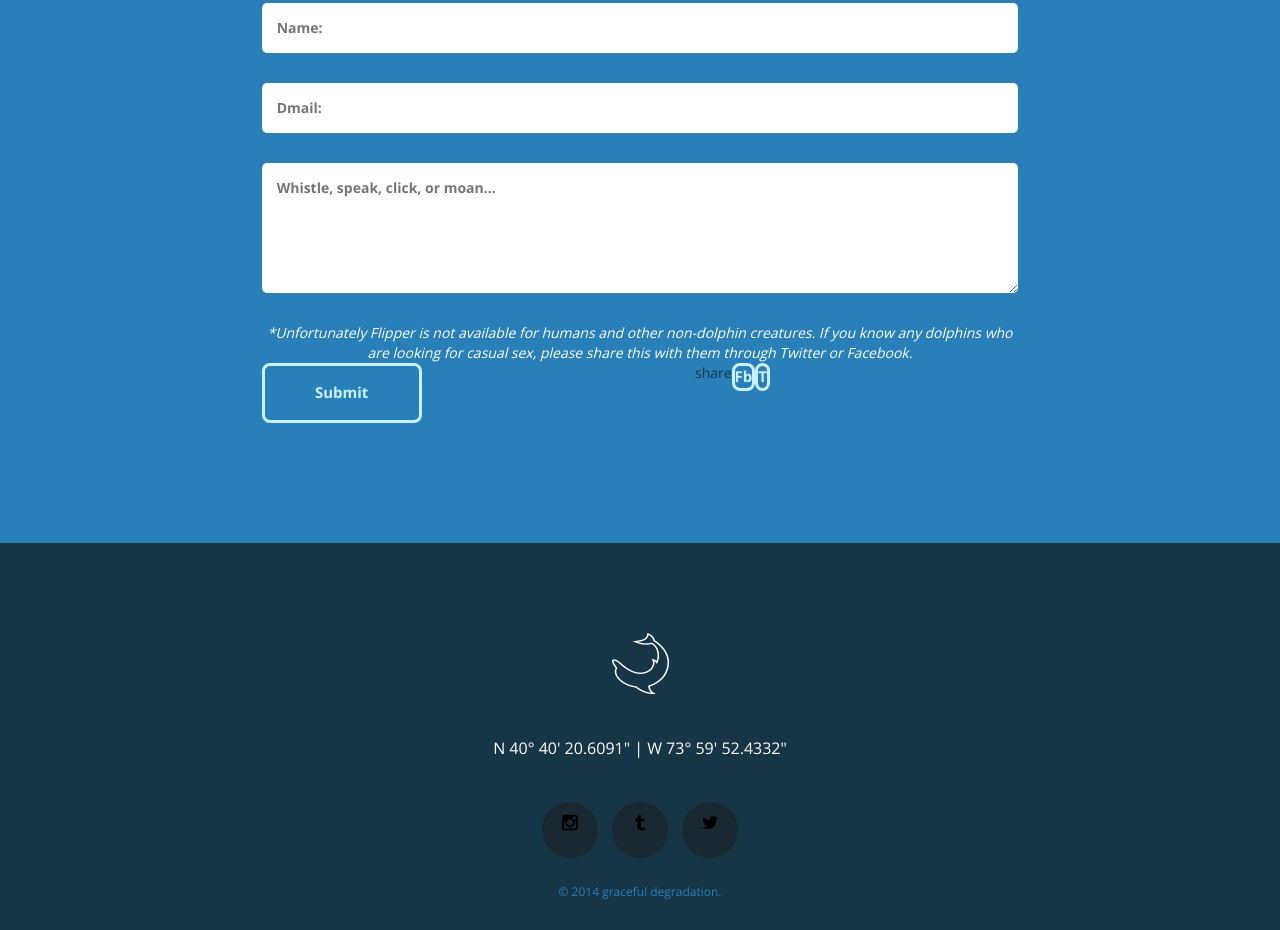
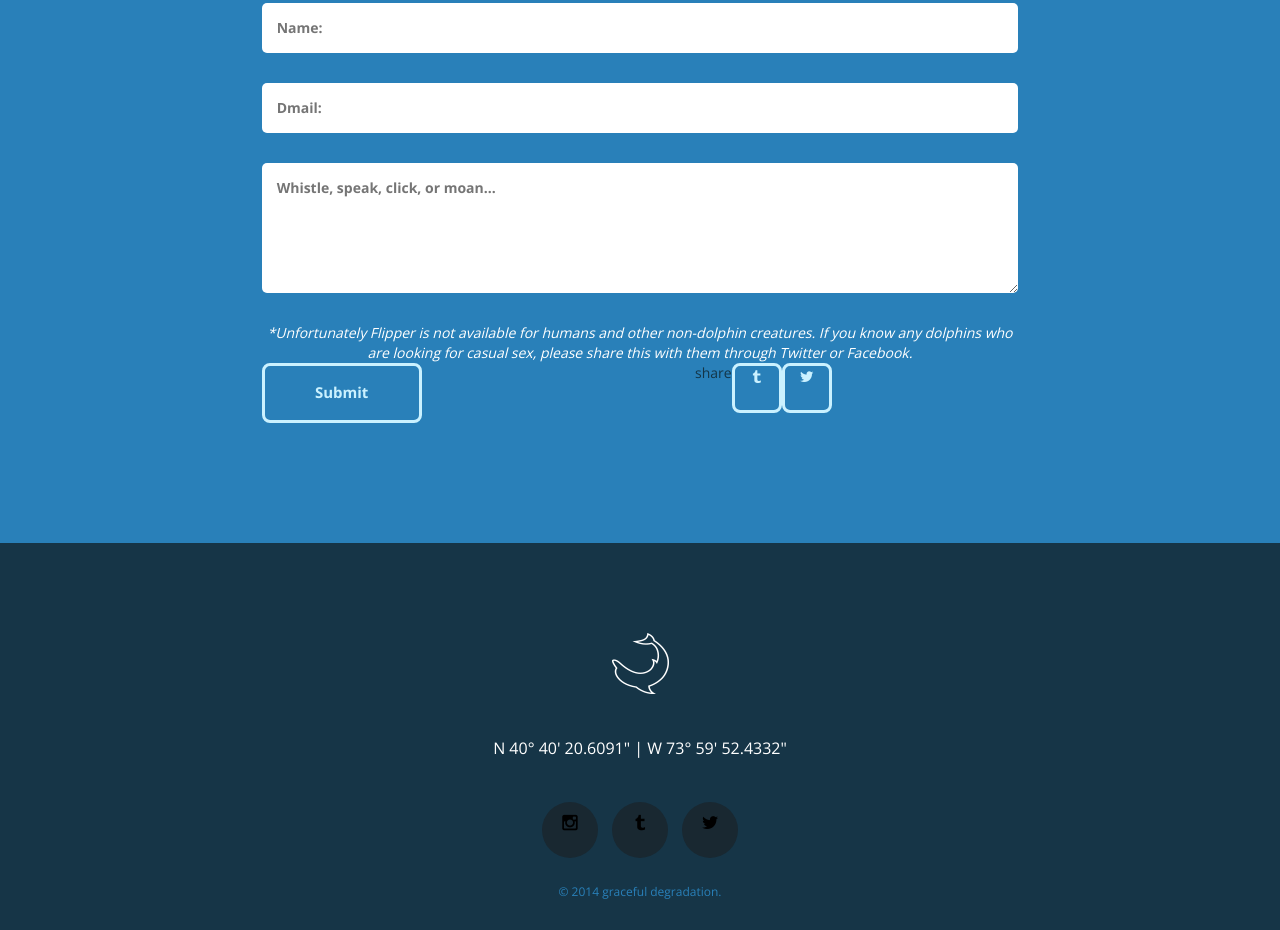
Before and after one commit to jdurazzo/flipper, a plain HTML site: page index.html in a window 1280 px wide. Shown: the part 4242-5172 px from the top of the page. Drawn offline with nearby package versions, Linux system fonts and the light colour scheme.

Commit message:
contact styles

```diff
--- a/css/style.css
+++ b/css/style.css
@@ -438,10 +438,20 @@ header {}
 	float: left;
 	list-style: none;
 }
-.contact-social li .btn-lite{
+.contact-social li .btn-lite {
 	padding: 0;
 	width: inherit;
-}
+	width: 50px;
+	height:50px;
+}
+
+.contact-social li a.btn-lite.contact-share-twitter {
+	background-image:url("images/contact/twitter-logo.png");
+//	background-color:#000;
+}
+
+
+
 
 /*-------------------------------------------------------------
                     BLOG STYLES
--- a/index.html
+++ b/index.html
@@ -288,8 +288,8 @@
 						<div class="col-md-6 sc2">
 							<ul class="contact-social">
 								<li>share</li>
-								<li><a class="btn-lite" href="#">fb</a></li>
-								<li><a class="btn-lite" href="#">t</a></li>
+								<li><a class="btn-lite sl-tu" href="#"><i class="fa fa-tumblr"></i></a></li>
+								<li><a class="btn-lite sl-tw" href="#"><i class="fa fa-twitter"></i></a></li>
 							</ul>
 						</div>
 					</div>
```
